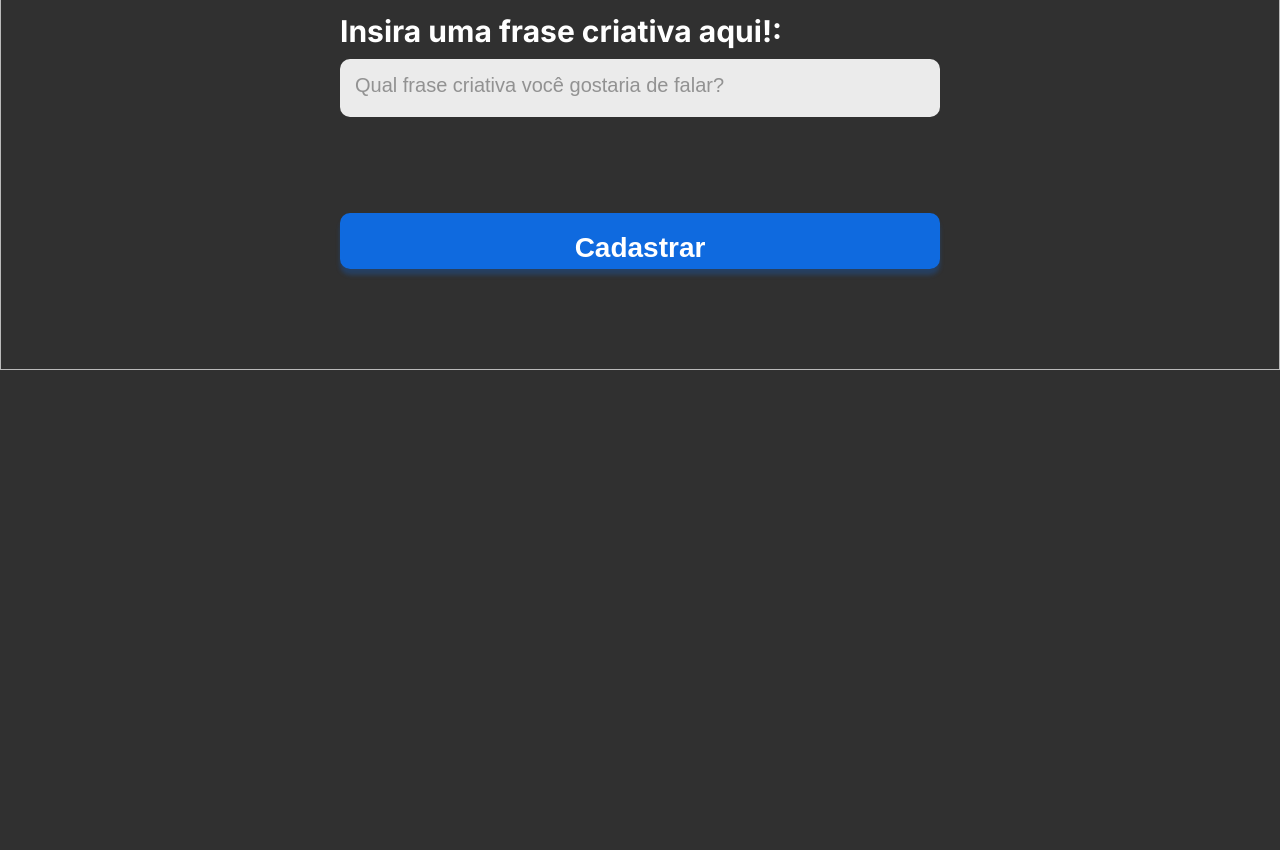
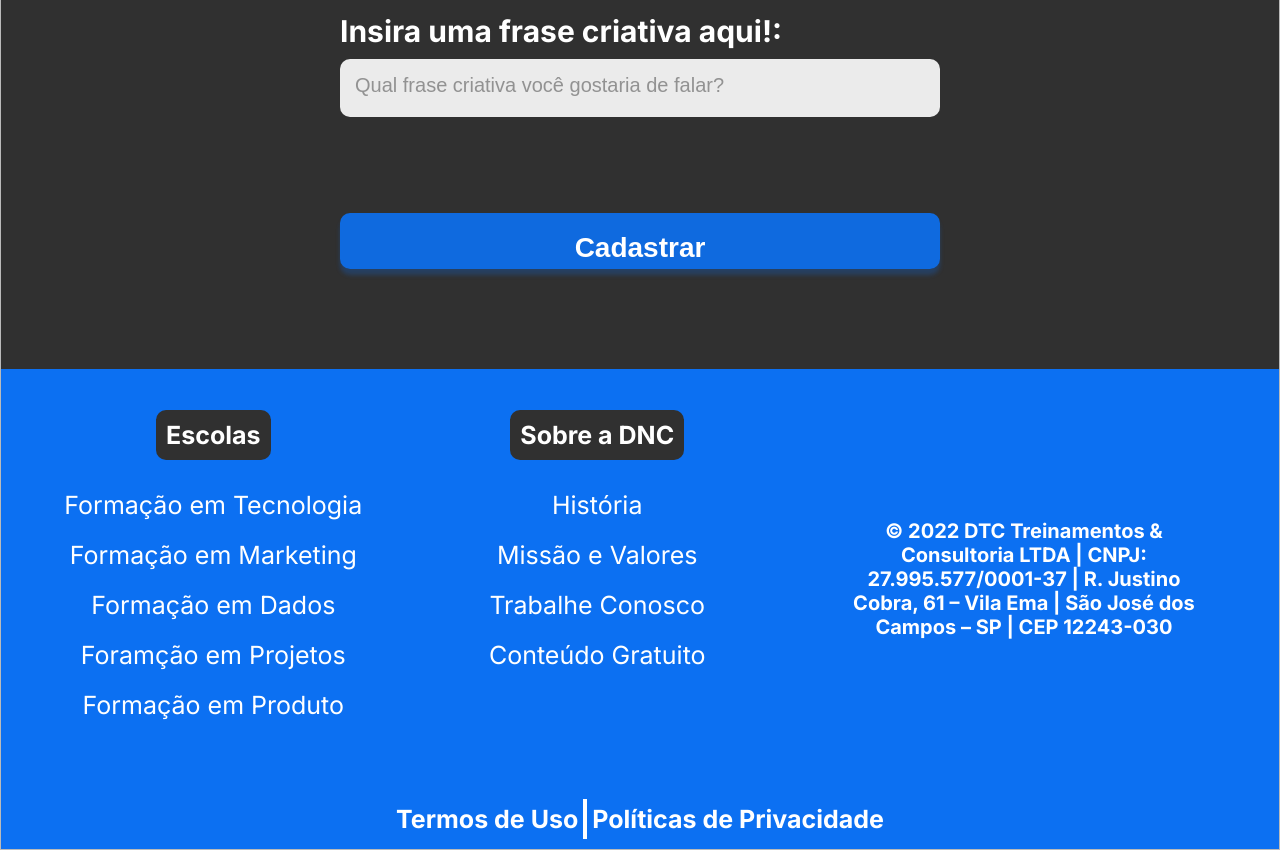
Before and after one commit to slucasscosta/Bootcamp, a plain HTML site: page index.html in a window 1280 px wide. Shown: the part 1360-2210 px from the top of the page. Before the commit the page ends 1730 px from the top, so only its background shows below. Drawn offline with Linux system fonts and the light colour scheme.

Commit message:
folder pronto

```diff
--- a/index.html
+++ b/index.html
@@ -68,5 +68,62 @@
 
         </form>
     </section>
+
+    <footer>
+        <div class="line1">
+            <nav>
+                <h5>Escolas</h5>
+                <ul>
+                    <li>
+                        <a href="">Formação em Tecnologia</a>
+                    </li>
+                    <li>
+                        <a href="">Formação em Marketing</a>
+                    </li>
+                    <li>
+                        <a href="">Formação em Dados</a>
+                    </li>
+                    <li>
+                        <a href="">Foramção em Projetos</a>
+                    </li>
+                    <li>
+                        <a href="">Formação em Produto</a>
+                    </li>
+                </ul>
+
+            </nav>
+            <nav>
+                <h5>Sobre a DNC</h5>
+                <ul>
+                    <li>
+                        <a href="">História</a>
+                    </li>
+                    <li>
+                        <a href="">Missão e Valores</a>
+                    </li>
+                    <li>
+                        <a href="">Trabalhe Conosco</a>
+                    </li>
+                    <li>
+                        <a href="">Conteúdo Gratuito</a>
+                    </li>
+                </ul>
+
+            </nav>
+            <div class="endereço">
+                © 2022 DTC Treinamentos & Consultoria
+                LTDA | CNPJ: 27.995.577/0001-37 | R.
+                Justino Cobra, 61 – Vila Ema | São José dos
+                Campos – SP | CEP 12243-030
+
+            </div>
+
+        </div>
+        <div class="line2">
+            <a href="">Termos de Uso</a>
+            <a href="">Políticas de Privacidade</a>
+
+        </div>
+    </footer>
 </body>
 </html>
--- a/style.css
+++ b/style.css
@@ -143,3 +143,68 @@ input[type="submit"]{
     cursor: pointer;
     border: 0px;
 }
+/* Footer */
+footer{
+    width: 100%;
+    background-color: var(--azulDnc);
+    font-family: var(--fontePadrao);
+    color: white;
+}
+.line1{
+    display: flex;
+    justify-content: space-around;
+    align-items: center;
+}
+footer nav{
+    display: flex;
+    flex-direction: column;
+    align-items: center;
+    height: 420px;
+}
+footer ul{
+    list-style-type: none;
+    margin: 0px;
+    padding: 0px;
+}
+footer h5{
+    text-align: center;
+    font-size: 25px;
+    background: var(--pretoDnc);
+    border-radius: 10px;
+    padding: 10px 10px 10px 10px;
+    margin-bottom: 10px;
+    }
+footer li{
+    text-align: center;
+    font-size: 25px;
+    margin: 20px 0px 20px 0px;
+}
+footer a{
+    text-decoration: none;
+    color: inherit;
+}
+footer .endereço{
+    font-weight: 800;
+    font-size: 20px;
+    line-height: 24px;
+    text-align: center;
+    width: 30%;
+}
+footer a:hover{
+    color: var(--cinzaDnc);
+}
+footer .line2 {
+    display: flex;
+    justify-content: center;
+    line-height: 30px;
+    margin: 0px;
+    padding: 10px;
+}
+footer .line2 a{
+    font-weight: 600;
+    font-size: 25px;
+    padding: 5px;
+}
+footer .line2 a:first-child{
+    border-right: 4px solid white;
+}
```
